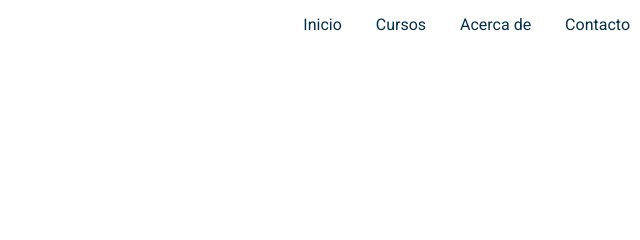
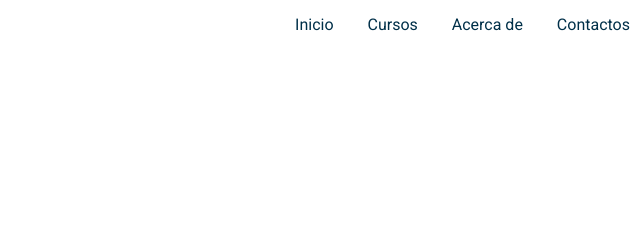
Before and after one commit to adriancarrion05/Proyecto_Usabilidad, a plain HTML site: page index.html in a window 1280 px wide. Shown: the top 240 px of the page, 640-1280 px from the left. Drawn offline with Linux system fonts and the light colour scheme.

Commit message:
andres
aertj

```diff
--- a/index.html
+++ b/index.html
@@ -17,7 +17,7 @@
           <li class="opcion"><a href="#">Inicio</a></li>
           <li class="opcion"><a href="#tienda">Cursos</a></li>
           <li class="opcion"><a href="#quiene_somos">Acerca de</a></li>
-          <li class="opcion"><a href="#contacto">Contacto</a></li>
+          <li class="opcion"><a href="#contacto">Contactos</a></li>
         </ul>
       </nav>
       <p class="texto1">Academia de Danza clásica</p>
```
